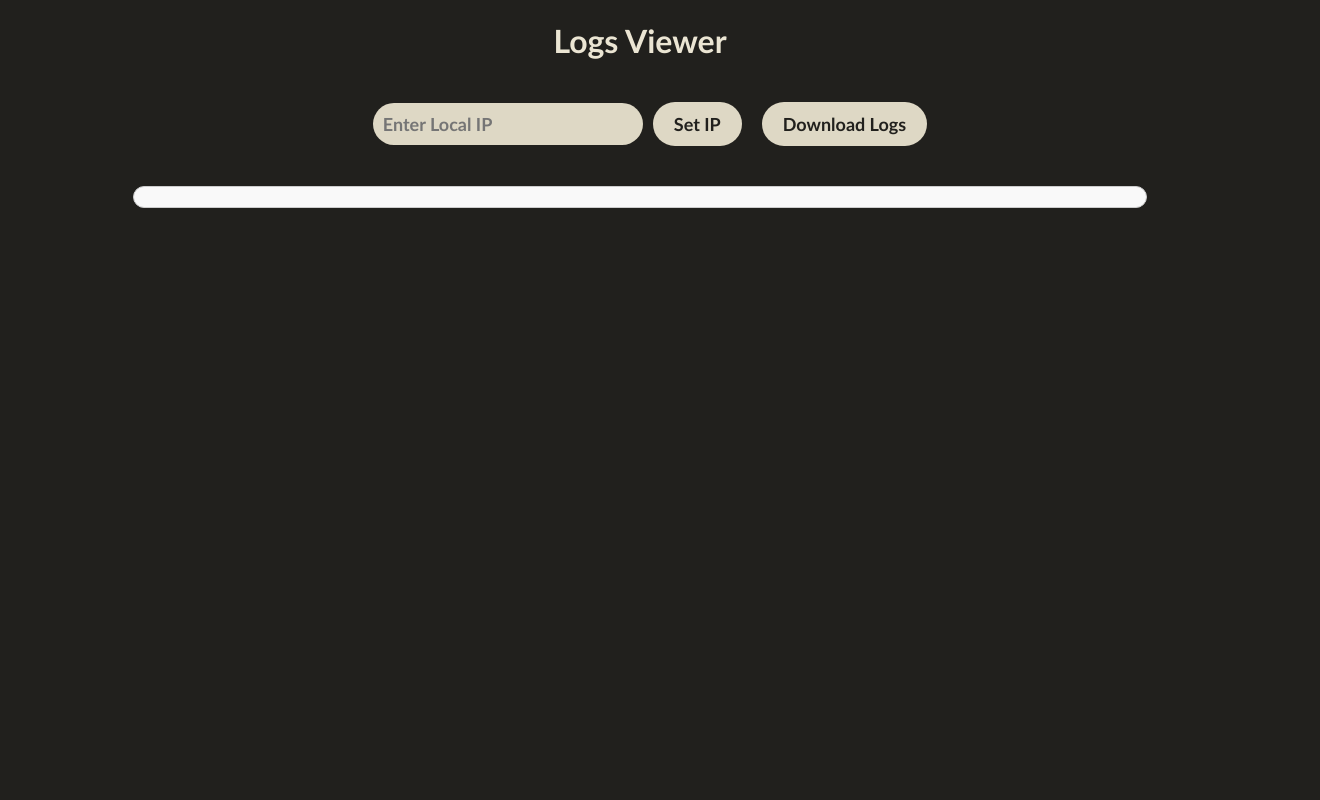
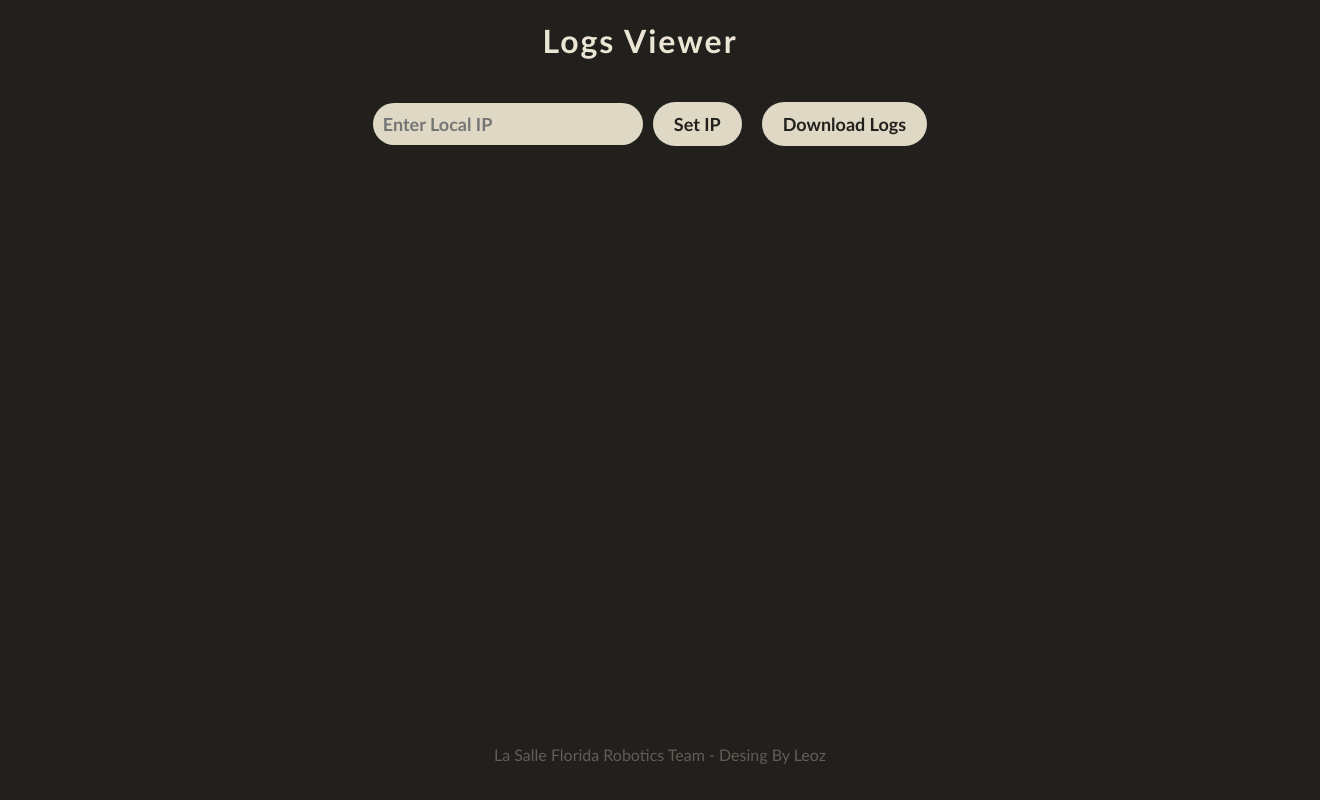
Before and after one commit to L0R3NZ0-L30Z/Logger, a React (Create React App) app: page / in a window 1280 px wide. Shown: the whole page, 1320 px wide, since content can reach past the window. Built offline with nearby package versions, Linux system fonts and the light colour scheme.

Commit message:
Switched to Web Sockets.

```diff
--- a/package.json
+++ b/package.json
@@ -6,7 +6,6 @@
     "@testing-library/jest-dom": "^5.17.0",
     "@testing-library/react": "^13.4.0",
     "@testing-library/user-event": "^13.5.0",
-    "axios": "^1.7.7",
     "react": "^18.3.1",
     "react-dom": "^18.3.1",
     "react-scripts": "5.0.1",
--- a/src/App.css
+++ b/src/App.css
@@ -1,14 +1,18 @@
 body{
   background-color: #21201d;
+  height: 100%;
+  margin: 0;
+  overflow-x: hidden;
 }
 
 .App {
   font-family: calibri, sans-serif;
   text-align: center;
-  margin: 20px;
+  height: 100%;
 }
 
 h1 {
+  letter-spacing: 2px;
   color: #ebe5d3;
 }
 
@@ -51,7 +55,7 @@ input {
   color: #21201d;
   font-weight: 500;
   font-family: calibri;
-  border-radius: 3rem;
+  border-radius: 1.5rem;
   max-height: 400px;
   overflow-y: auto;
   border: 1px solid #ccc;
@@ -59,16 +63,38 @@ input {
   margin: 20px auto;
   width: 80%;
   background-color: #f9f9f9;
+  transition: all 0.3s ease;
 }
 
 .log-entry {
+  font-weight: 600;
+  font-size: 18px;
+  font-family: calibri;
+  color: #21201d;
   padding: 5px;
   border-bottom: 1px solid #ddd;
   text-align: left;
+  transition: all 0.3s ease;
 }
 
 .error {
-  color: red;
+  font-weight: 600;
+  font-size: 18px;
+  font-family: calibri;
+  color: #940000;
+}
+
+.clear-logs-btn{
+  height: 4px;
+  border-radius: 3rem;
+  background-color: #940000;
+  padding: 10px 20px;
+  height: 1px;
+  width: 100%;
+  border: none;
+  cursor: pointer;
+  transition: all 0.3s ease;
+  border: 1px solid transparent;
 }
 
 .download-btn {
@@ -86,7 +112,7 @@ input {
   display: flex;
   justify-content: center;
   align-items: center;
-  margin: 20px;
+  margin-bottom: 20px;
 
 }
 
@@ -104,3 +130,17 @@ input {
   background-color: #21201d;
   color: #ebe5d3;
 }
+.clear-logs-btn:hover{
+  border-color: #ebe5d3;
+  background-color: #b90000;
+  color: #ebe5d3;
+}
+.footer{
+  width: 100%;
+  position: absolute;
+  text-align: center;
+  bottom: 0;
+  color: #ebe5d350;
+  padding: 20px;
+
+}
--- a/src/App.js
+++ b/src/App.js
@@ -1,5 +1,4 @@
 import React, { useState, useEffect } from "react";
-import axios from "axios";
 import './App.css';
 
 function App() {
@@ -7,23 +6,47 @@ function App() {
   const [error, setError] = useState("");
   const [localIp, setLocalIp] = useState("");
   const [inputIp, setInputIp] = useState("");
+  const [socket, setSocket] = useState(null);
 
   useEffect(() => {
-    // Fetch logs when localIp is set
+    const storedLogs = localStorage.getItem("logs");
+    if (storedLogs) {
+      setLogs(JSON.parse(storedLogs));
+    }
+
+  }, []);
+
+  useEffect(() => {
     if (localIp) {
-      fetchLogs();
+      const newSocket = new WebSocket(`ws://${localIp}`);
+
+      newSocket.onopen = () => {
+        console.log("Connected to WebSocket");
+      };
+
+      newSocket.onmessage = (event) => {
+        const newLog = event.data;
+        handleNewLog(newLog);
+      };
+
+      newSocket.onerror = (err) => {
+        console.error("WebSocket error:", err);
+        setError("Error connecting to WebSocket.");
+      };
+
+      newSocket.onclose = () => {
+        console.log("WebSocket connection closed");
+      };
+
+      setSocket(newSocket);
+
+      return () => {
+        if (newSocket.readyState === WebSocket.OPEN) {
+          newSocket.close();
+        }
+      };
     }
   }, [localIp]);
-
-  const fetchLogs = async () => {
-    try {
-      const mockData = "●";
-      setLogs((prevLogs) => [...prevLogs, mockData]);
-      localStorage.setItem("logs", JSON.stringify([...logs, mockData]));
-    } catch (err) {
-      setError("Error fetching logs: " + err.message);
-    }
-  };
 
   const downloadLogs = () => {
     const element = document.createElement("a");
@@ -34,14 +57,35 @@ function App() {
     element.click();
   };
 
+  const clearLogs = () => {
+    setLogs([]);
+    setError([]);
+    localStorage.removeItem("logs");
+  };
+
   const handleIpChange = (e) => {
     setInputIp(e.target.value);
+  };
+
+  const handleKeyPress = (e) => {
+    if (e.key === 'Enter' || e.key === ' ') {
+      setIp();
+    }
   };
 
   const setIp = () => {
     setLocalIp(inputIp);
     setError("");
-    setLogs([]);
+    setLogs([]);  // Clear logs on IP change
+    localStorage.removeItem("logs");  // Clear stored logs when IP changes
+  };
+
+  const handleNewLog = (newLog) => {
+    setLogs((prevLogs) => {
+      const updatedLogs = [newLog, ...prevLogs];  // Add new log at the top
+      localStorage.setItem("logs", JSON.stringify(updatedLogs));  // Save logs in localStorage
+      return updatedLogs;
+    });
   };
 
   return (
@@ -54,15 +98,15 @@ function App() {
             placeholder="Enter Local IP"
             value={inputIp}
             onChange={handleIpChange}
+            onKeyDown={handleKeyPress}  // Capture Enter and Spacebar key presses
           />
           <button onClick={setIp} className="set-ip-btn">Set IP</button>
         </div>
-
-
         <button onClick={downloadLogs} className="download-btn">
           Download Logs
         </button>
       </div>
+      {logs.length > 0 || error.length > 0 ? (
         <div className="log-container">
           {error && <div className="error">{error}</div>}
           {logs.map((log, index) => (
@@ -70,8 +114,14 @@ function App() {
               {log}
             </div>
           ))}
+          <button onClick={clearLogs} className="clear-logs-btn"></button>
         </div>
-
+      ) : (
+        <div />
+      )}
+      <div className="footer">
+        <p>La Salle Florida Robotics Team - Desing By Leoz</p>
+      </div>
     </div>
   );
 }
```
Also changed, not shown: 2 other files (tests, documents, lock files or other folders). Lines whose indentation alone changed are shown as unchanged.
